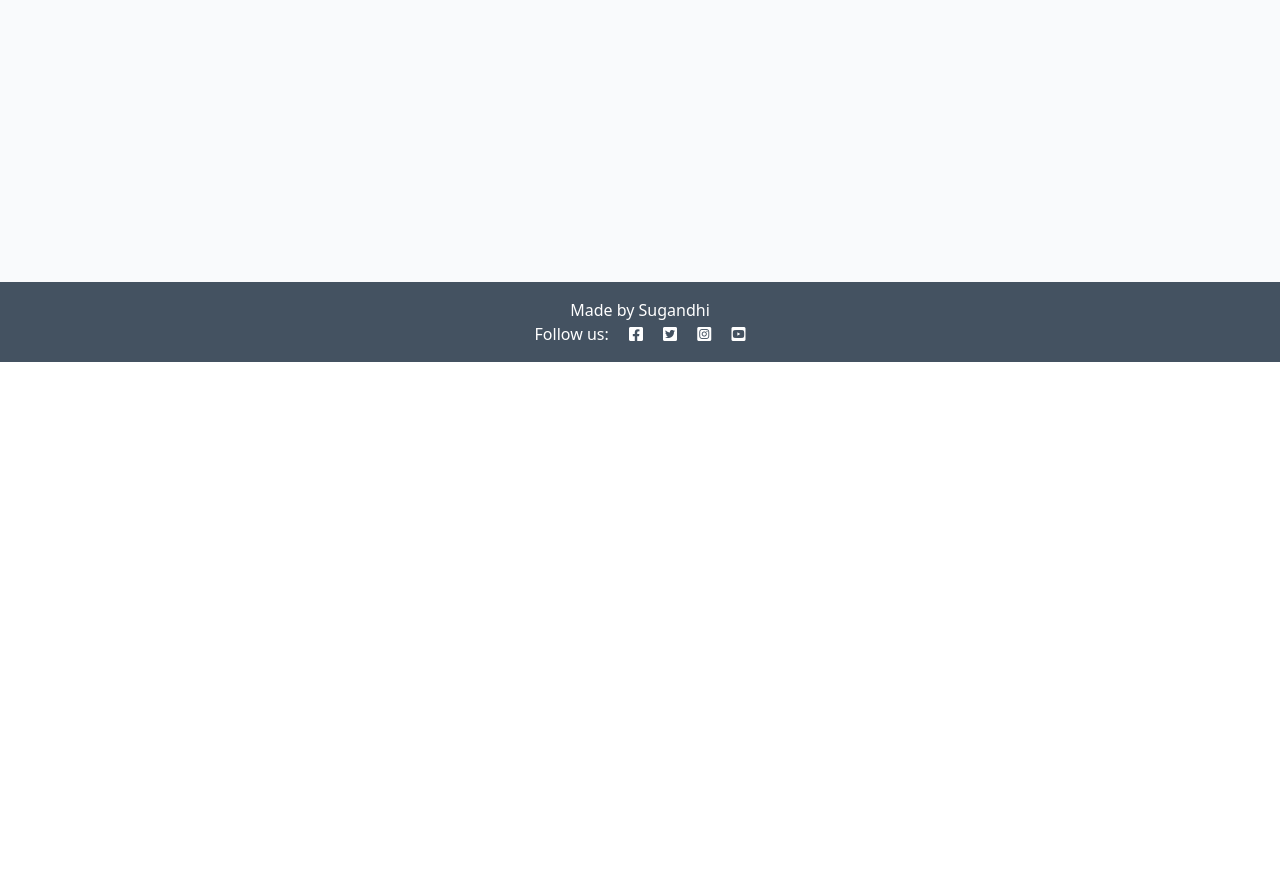
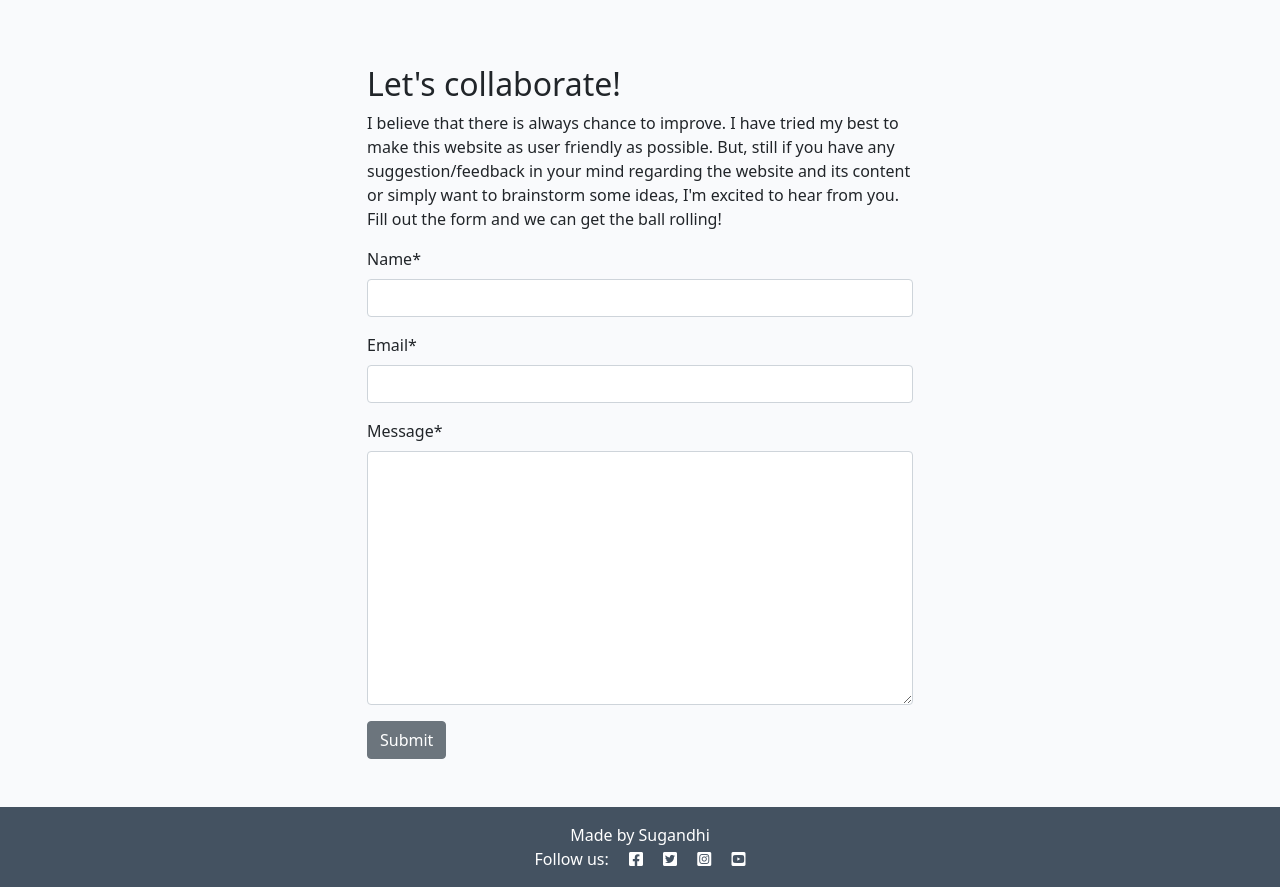
Before and after one commit to Sugandhi13/help-me, a Django app: page /about/ in a window 1280 px wide. Shown: the part 438-1325 px from the top of the page. Before the commit the page ends 800 px from the top, so only its background shows below. Run offline with Django 4.2, Linux system fonts and the light colour scheme; data that the repository does not hold is empty; some libraries are stand-ins or nearby versions.

Commit message:
Added collaboration form

```diff
--- /dev/null
+++ b/about/forms.py
@@ -0,0 +1,8 @@
+from .models import CollaborateRequest
+from django import forms
+
+
+class CollaborateForm(forms.ModelForm):
+    class Meta:
+        model = CollaborateRequest
+        fields = ('name', 'email', 'message')
--- a/about/models.py
+++ b/about/models.py
@@ -10,3 +10,13 @@ class About(models.Model):
 
     def __str__(self):
         return self.title
+
+
+class CollaborateRequest(models.Model):
+    name = models.CharField(max_length=200)
+    email = models.EmailField()
+    message = models.TextField()
+    read = models.BooleanField(default=False)
+
+    def __str__(self):
+        return f"Collaboration request from {self.name}"
--- a/about/templates/about/about.html
+++ b/about/templates/about/about.html
@@ -1,15 +1,14 @@
 {% extends 'base.html' %}
 {% block content %}
 {% load static %}
+{% load crispy_forms_tags %}
 <div class="container mt-5">
     <div class="row">
-        <div class="col-4 text-center">
-            <img src="{% static 'images/nobody.jpg' %}" width="75%" />
+        <div class="col-12 col-md-4 text-center">
+            <img src="{% static 'images/nobody.jpg' %}" width="75%">
         </div>
-        <div class="col-8">
-            <!-- Title goes between these h2 tags -->
+        <div class="col-12 col-md-8">
             <h2>{{ about.title }}</h2>
-            <!-- Content goes directly underneath this -->
             {{ about.content | safe }}
         </div>
     </div>
@@ -20,5 +19,23 @@
             <p class="text-end"><em>Updated on: {{ about.updated_on }}</em></p>
         </div>
     </div>
+    <div class="row justify-content-center">
+        <div class="col-12 col-md-6 my-5">
+            <h2>Let's collaborate!</h2>
+            <p>I believe that there is always chance to improve. I have tried my
+                best to make this website as user friendly as possible. But, still
+                if you have any suggestion/feedback in your mind regarding the
+                website and its content or simply want to brainstorm some ideas,
+                I'm excited to hear from you. Fill out the form
+                and we can get the ball rolling!</p>
+
+            <!-- Posting New Collaboration -->
+            <form method="post">
+                {{ collaborate_form | crispy }}
+                {% csrf_token %}
+                <button class="btn btn-secondary" type="submit">Submit</button>
+            </form>
+        </div>
+    </div>
 </div>
 {% endblock content %}
--- a/about/views.py
+++ b/about/views.py
@@ -1,5 +1,7 @@
 from django.shortcuts import render
+from django.contrib import messages
 from .models import About
+from .forms import CollaborateForm
 
 # Create your views here.
 
@@ -15,8 +17,22 @@ def about_me(request):
 
     aboutset = About.objects.all().order_by('-updated_on').first()
 
+    if request.method == "POST":
+        collaborate_form = CollaborateForm(data=request.POST)
+        if collaborate_form.is_valid():
+            collaborate_form.save()
+            messages.add_message(
+                request, messages.SUCCESS,
+                'Collaboration request received! I endeavour to respond within 2 working days.'
+            )
+
+    collaborate_form = CollaborateForm()
+
     return render(
         request,
         "about/about.html",
-        {"about": aboutset},
+        {
+            "about": aboutset,
+            "collaborate_form": collaborate_form
+        },
     )
```
Also changed, not shown: about/admin.py (+12 -1 lines), about/migrations/0002_collaboraterequest.py (added).
